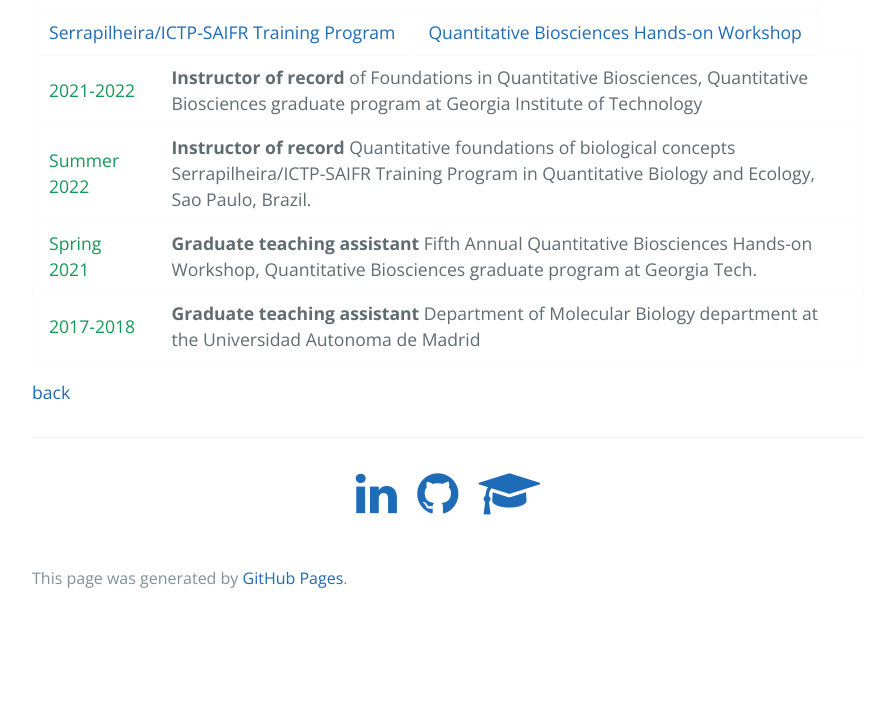
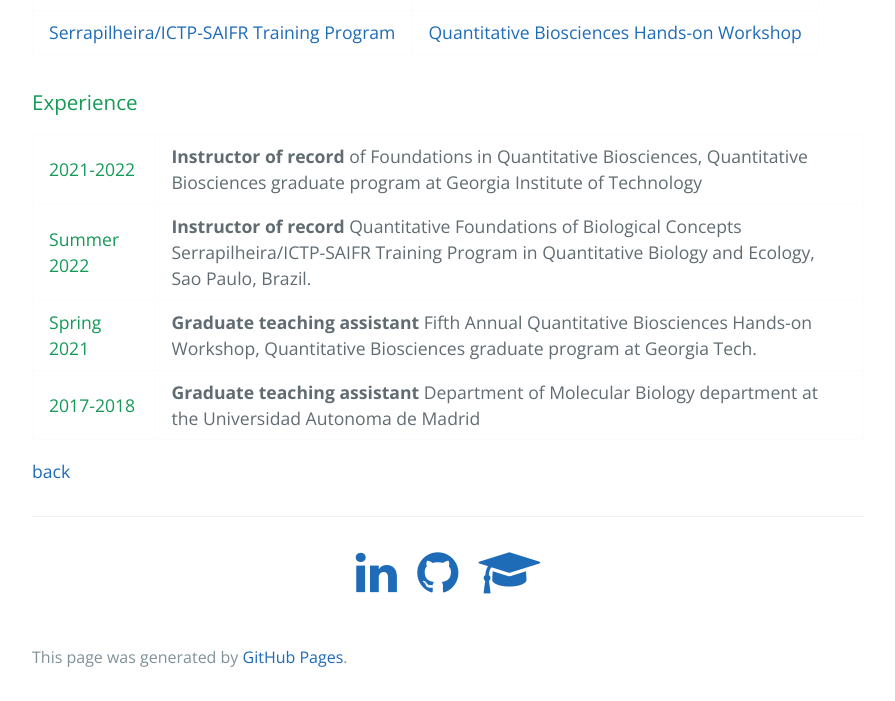
Before and after one commit to aluciasanz/aluciasanz.github.io, a Jekyll site: the page built from teaching.md, in a window 1280 px wide and 900 px high, scrolled down 854 px, cut to the strip 199-900 px from the top of the window. Shown: the whole strip, without its empty margins (192-1087 px from the left). Built offline with Jekyll 4.4.1, drawn with Linux system fonts in a browser that asks for light colours; before the commit the page ends 1675 px from its top, so only the background shows below that.

Commit message:
Update teaching.md

```diff
--- a/teaching.md
+++ b/teaching.md
@@ -21,7 +21,7 @@ My priority as a teacher is to help students develop critical thinking skills by
   </tr>
 </table>
 
-
+### Experience
 <table>
   <tr>
   <td style="color:#159957;"> 2021-2022
@@ -34,7 +34,7 @@ My priority as a teacher is to help students develop critical thinking skills by
   <td style="color:#159957;">
    Summer 2022
   </td>
-    <td> <b>Instructor of record </b>Quantitative foundations of biological concepts Serrapilheira/ICTP-SAIFR Training Program in Quantitative Biology and Ecology, Sao Paulo, Brazil.
+    <td> <b>Instructor of record </b>Quantitative Foundations of Biological Concepts Serrapilheira/ICTP-SAIFR Training Program in Quantitative Biology and Ecology, Sao Paulo, Brazil.
   </td>
   </tr>
 
```
